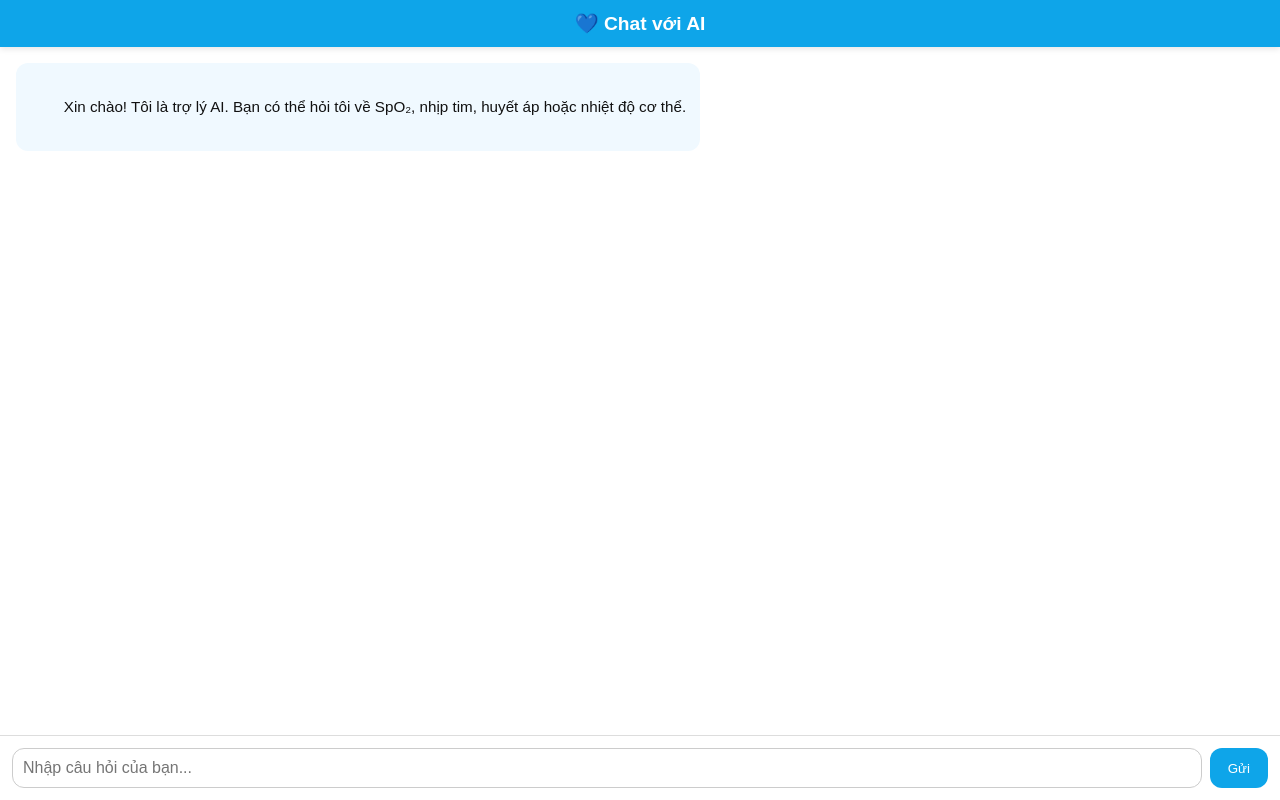
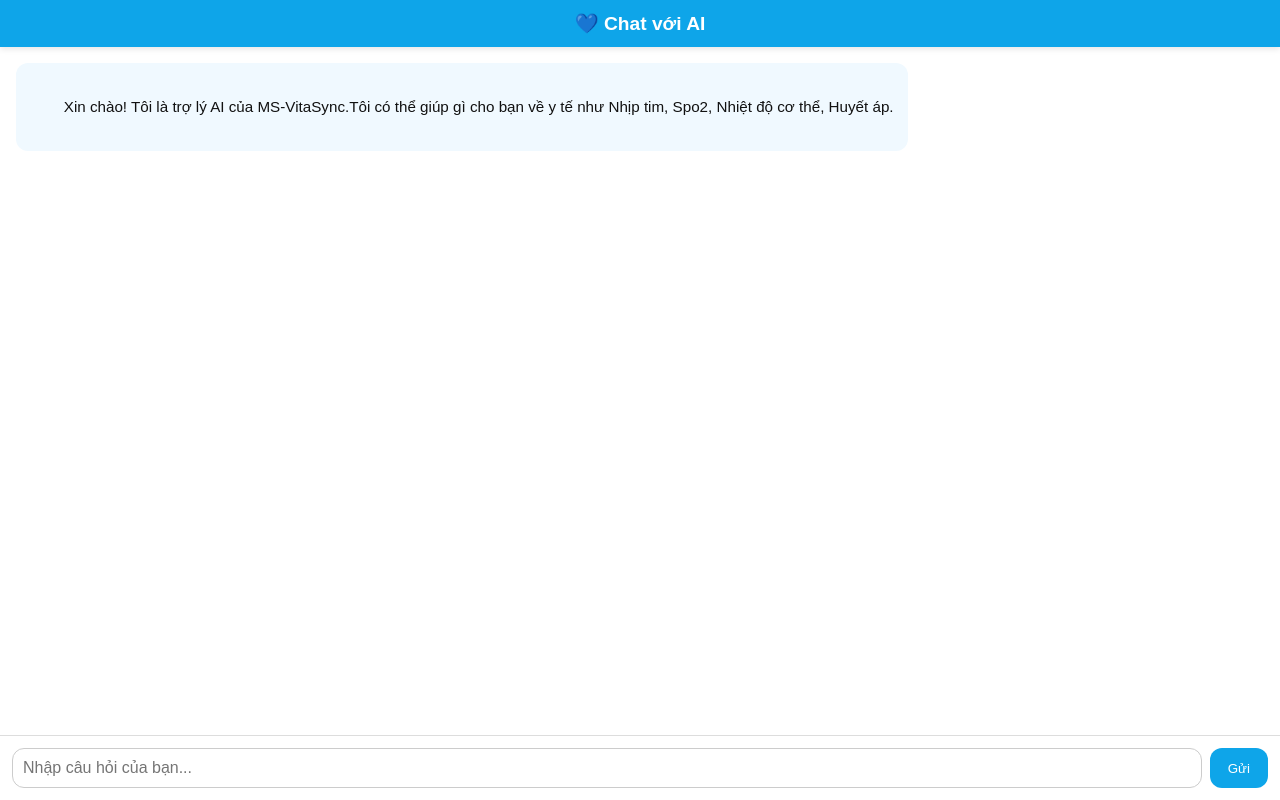
Before and after one commit to nhannguyen124/AI, a website: page public/index.html in a window 1280 px wide. Drawn offline with Linux system fonts and the light colour scheme.

Commit message:
Update index.html

```diff
--- a/public/index.html
+++ b/public/index.html
@@ -112,7 +112,7 @@
 
     <div id="chat-box">
       <div class="msg ai">
-        Xin chào! Tôi là trợ lý AI. Bạn có thể hỏi tôi về SpO₂, nhịp tim, huyết áp hoặc nhiệt độ cơ thể.
+        Xin chào! Tôi là trợ lý AI của MS-VitaSync.Tôi có thể giúp gì cho bạn về y tế như Nhịp tim, Spo2, Nhiệt độ cơ thể, Huyết áp.
       </div>
     </div>
 
```
